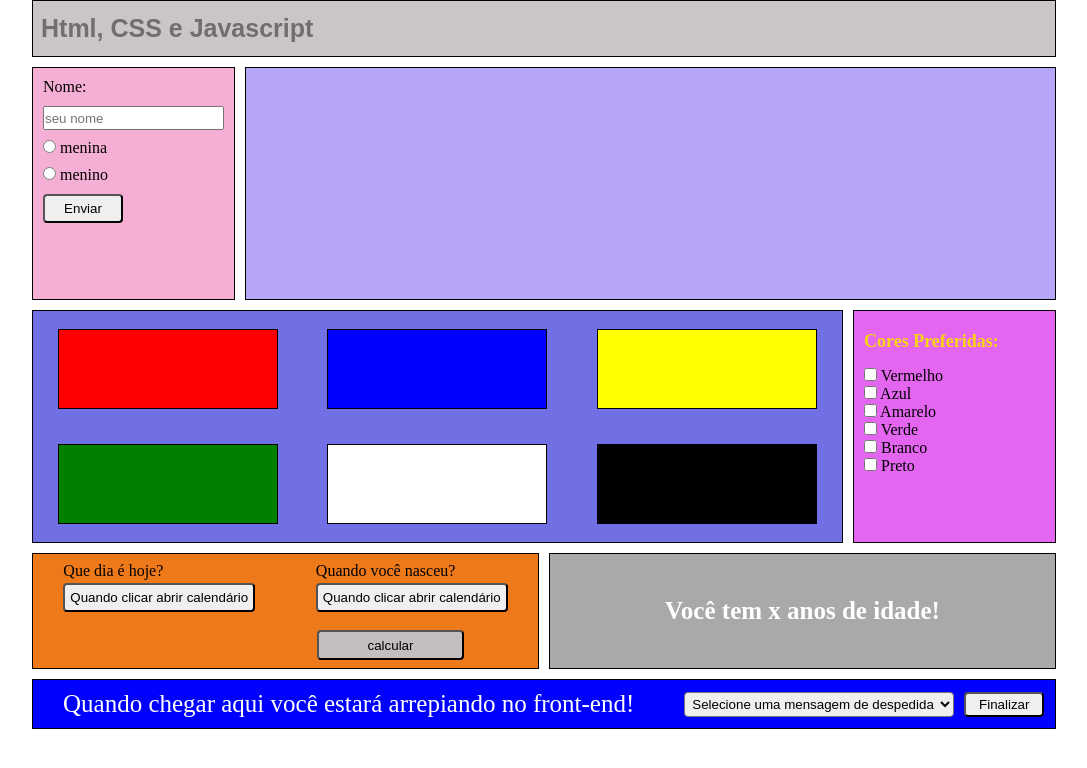
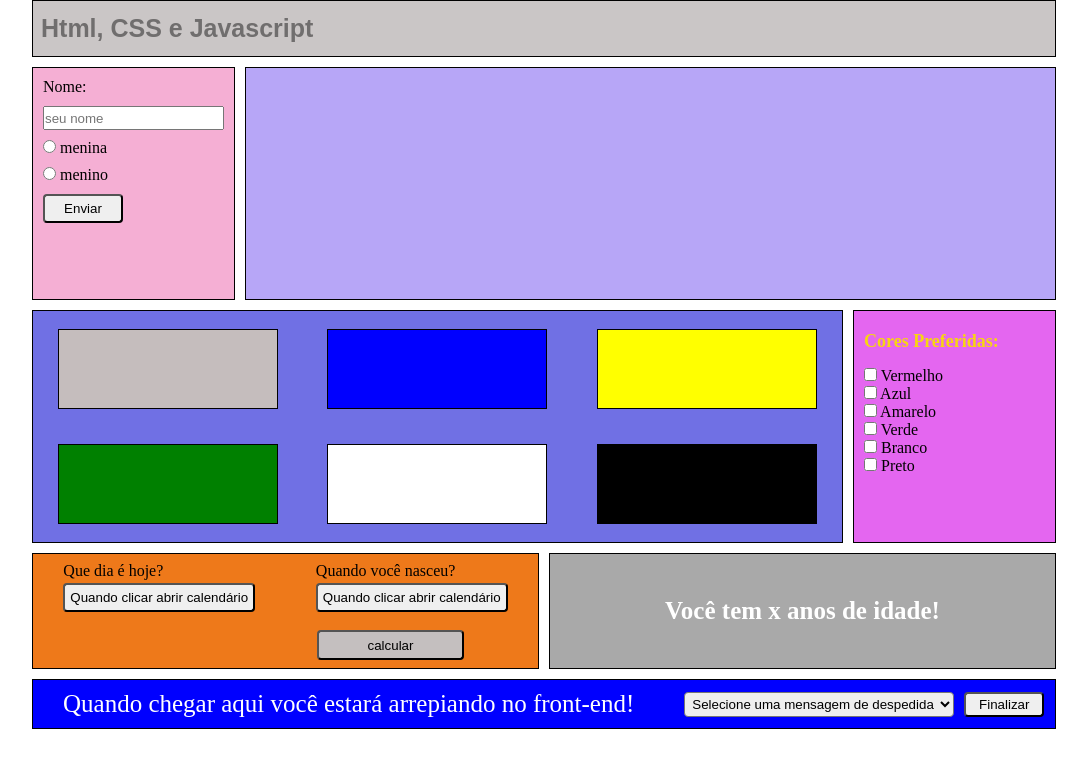
Before and after one commit to valmirdeveloper/Vivencia-profissional-comlurb, a plain HTML site: page index.html in a window 1280 px wide. Shown: the whole page, without its empty margins (96-1183 px from the left). Drawn offline with Linux system fonts and the light colour scheme.

Commit message:
Update style.css

```diff
--- a/css/style.css
+++ b/css/style.css
@@ -86,7 +86,7 @@
     }
 
     .box-vermelho{
-        background-color: red;
+        background-color: rgb(197, 189, 189);
         width: 220px;
         height: 80px;
         border: 1px solid black;
```
